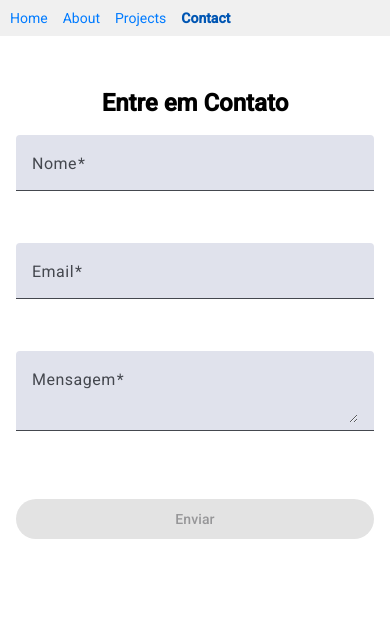
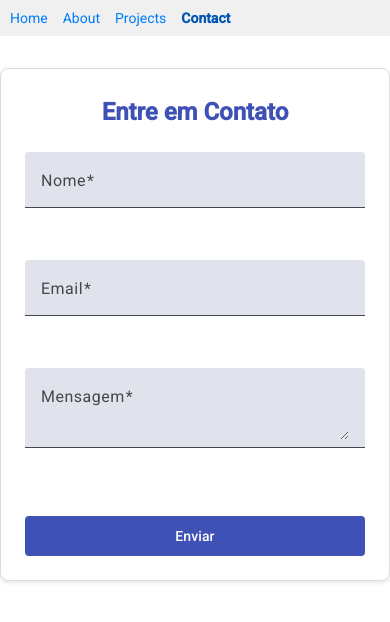
Before and after one commit to Gilvan-R-A/portfolio, an Angular app: page /contact in a window 390 px wide. Shown: the top 622 px of the page. Built offline with nearby package versions, Linux system fonts and the light colour scheme.

Commit message:
feat: contact component style and responsiveness implemented

```diff
--- a/src/app/contact/contact.component.css
+++ b/src/app/contact/contact.component.css
@@ -1,26 +1,66 @@
-.contact-container{
+.contact-container {
     max-width: 600px;
     margin: 2rem auto;
     display: flex;
     flex-direction: column;
-
-    h2{
-        text-align: center;
-        margin-bottom: 1rem;
+    padding: 1rem;
+    border: 1px solid #ddd;
+    border-radius: 8px;
+    background-color: #fff;
+    box-shadow: 0 2px 4px rgba(0, 0, 0, 0.1);
 }
 
-    mat-form-field{
+.contact-container h2 {
+    text-align: center;
+    margin-bottom: 1.5rem;
+    font-size: 1.5rem;
+    color: #3f51b5;
+}
+
+.contact-container mat-form-field {
     width: 100%;
     margin-bottom: 1rem;
 }
 
-    .success-message{
+.contact-container .success-message {
     margin-top: 1rem;
     color: green;
     text-align: center;
+    font-weight: bold;
 }
 
-    button{
+.contact-container button {
     align-self: flex-end;
+    padding: 0.5rem 1rem;
+    background-color: #3f51b5;
+    color: white;
+    border: none;
+    border-radius: 4px;
+    cursor: pointer;
+    transition: background-color 0.3s;
+}
+
+.contact-container button:hover {
+    background-color: #1a237e;
+}
+
+@media (max-width: 768px) {
+    .contact-container {
+        padding: 1rem;
+    }
+
+    .contact-container button {
+        align-self: center;
     }
 }
+
+@media (max-width: 480px) {
+    .contact-container {
+        padding: 0.5rem;
+    }
+
+    .contact-container button {
+        width: 100%;
+        text-align: center;
+    }
+}
```
Lines whose indentation alone changed are shown as unchanged.
